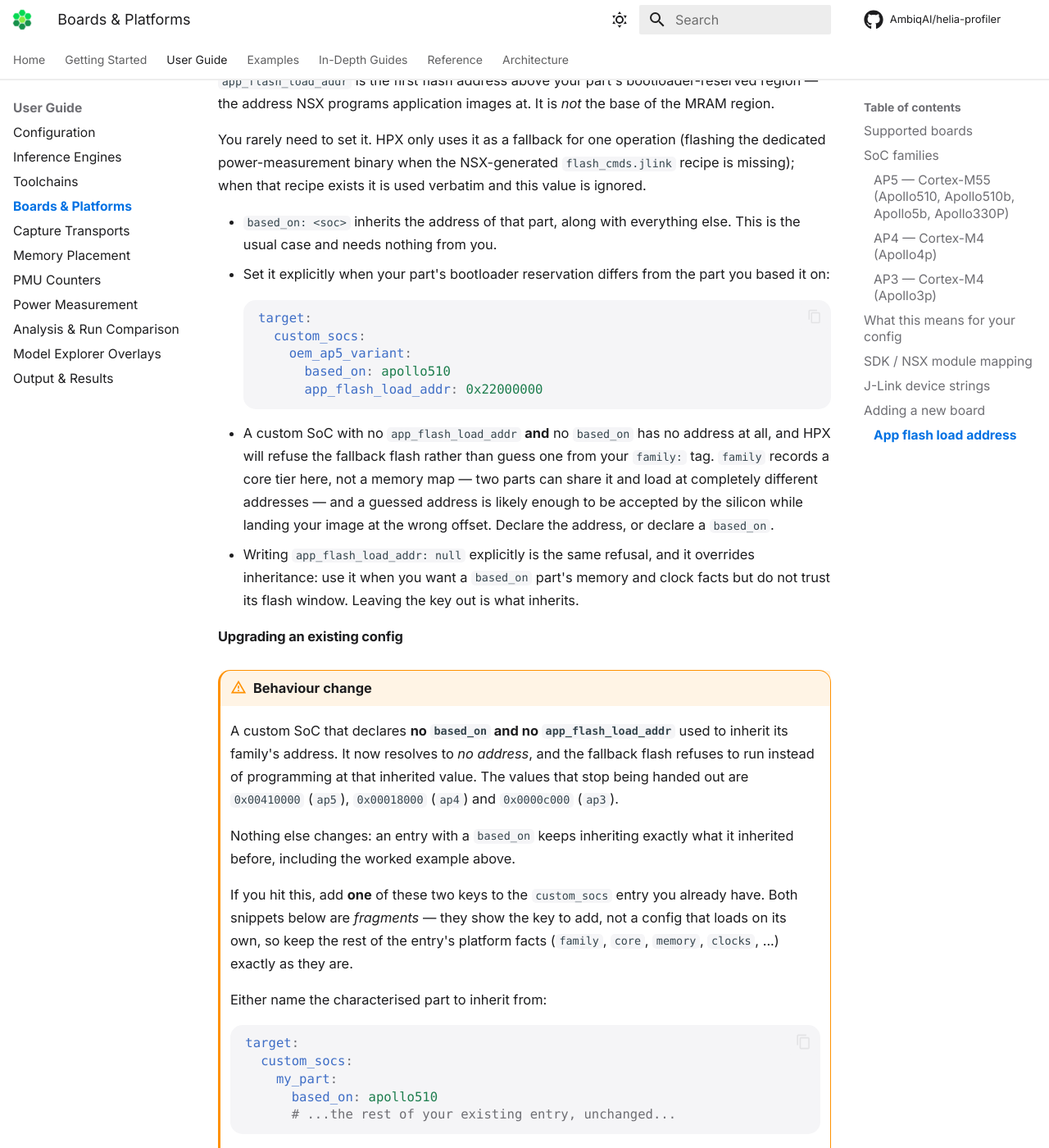
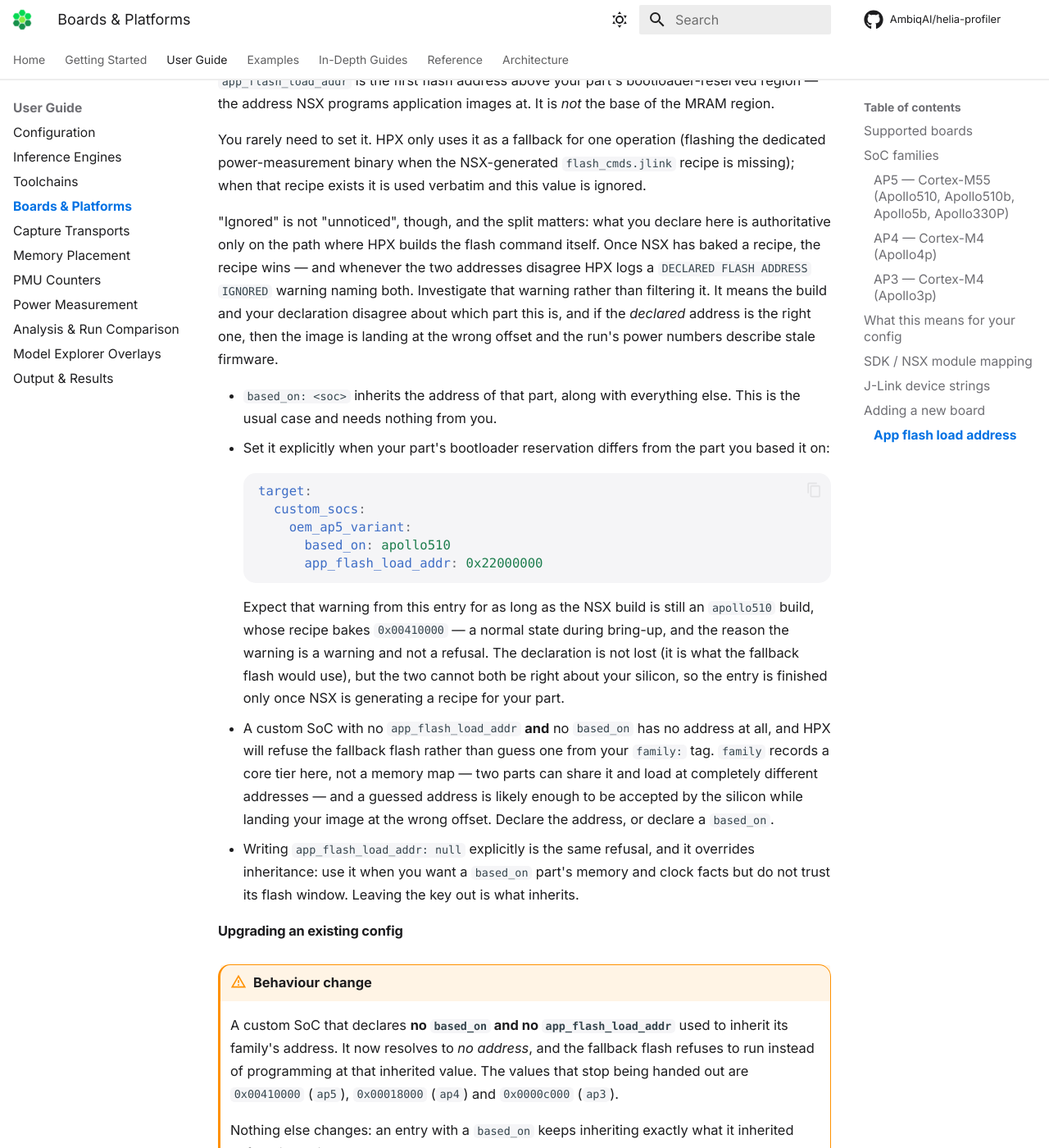
Before and after one commit to AmbiqAI/helia-profiler, an MkDocs documentation site: the page built from docs/guide/boards.md, in a window 1280 px wide and 1400 px high, scrolled down 5862 px. Shown: the whole window at 82% size. Built offline with MkDocs 1.6.1 and Material for MkDocs 9.7.7, drawn with Linux system fonts in a browser that asks for light colours; some web fonts are replaced; comment, search, counter and statistics services are not loaded.

Commit message:
docs(boards): say what "ignored" costs when NSX has baked a recipe
The worked example -- `based_on: apollo510` plus a declared
`app_flash_load_addr: 0x22000000` -- is the shape #152 warns about. An
apollo510 build bakes 0x00410000 into `flash_cmds.jlink`, so every power-binary
flash from that entry logs DECLARED FLASH ADDRESS IGNORED. Both changes are
right, but they ship in one release saying opposite things about one documented
config, and this page is what a user reads first.

The old text framed the outcome as benign ("used verbatim and this value is
ignored") and stopped there. Ignored is accurate; unnoticed is not. Say which
key wins where -- the declaration governs only the path where hpx builds the
flash command itself, the recipe wins once NSX has generated one -- and say what
the warning means rather than leaving a reader to file it as noise: two
authoritative-looking answers for where the part boots is evidence the build was
configured for a different part, and if the declaration is the correct one the
image is landing at the wrong offset and the run's numbers describe stale
firmware.

The note under the example is there because copying the example is how a reader
meets the warning. It is expected during bring-up and is why #152 warns instead
of refusing, but the entry is not finished until NSX generates a recipe for the
part.

Verified: the snippet still loads through the real `load_config` and resolves to
0x22000000, and the added prose renders as a continuation of its list item.

````diff
--- a/docs/guide/boards.md
+++ b/docs/guide/boards.md
@@ -188,6 +188,15 @@ You rarely need to set it. HPX only uses it as a fallback for one operation
 `flash_cmds.jlink` recipe is missing); when that recipe exists it is used
 verbatim and this value is ignored.
 
+"Ignored" is not "unnoticed", though, and the split matters: what you declare
+here is authoritative only on the path where HPX builds the flash command
+itself. Once NSX has baked a recipe, the recipe wins — and whenever the two
+addresses disagree HPX logs a `DECLARED FLASH ADDRESS IGNORED` warning naming
+both. Investigate that warning rather than filtering it. It means the build and
+your declaration disagree about which part this is, and if the *declared*
+address is the right one, then the image is landing at the wrong offset and the
+run's power numbers describe stale firmware.
+
 - `based_on: <soc>` inherits the address of that part, along with everything
   else. This is the usual case and needs nothing from you.
 - Set it explicitly when your part's bootloader reservation differs from the
@@ -200,6 +209,13 @@ verbatim and this value is ignored.
           based_on: apollo510
           app_flash_load_addr: 0x22000000
     ```
+
+    Expect that warning from this entry for as long as the NSX build is still
+    an `apollo510` build, whose recipe bakes `0x00410000` — a normal state
+    during bring-up, and the reason the warning is a warning and not a refusal.
+    The declaration is not lost (it is what the fallback flash would use), but
+    the two cannot both be right about your silicon, so the entry is finished
+    only once NSX is generating a recipe for your part.
 
 - A custom SoC with no `app_flash_load_addr` **and** no `based_on` has no
   address at all, and HPX will refuse the fallback flash rather than guess one
````
